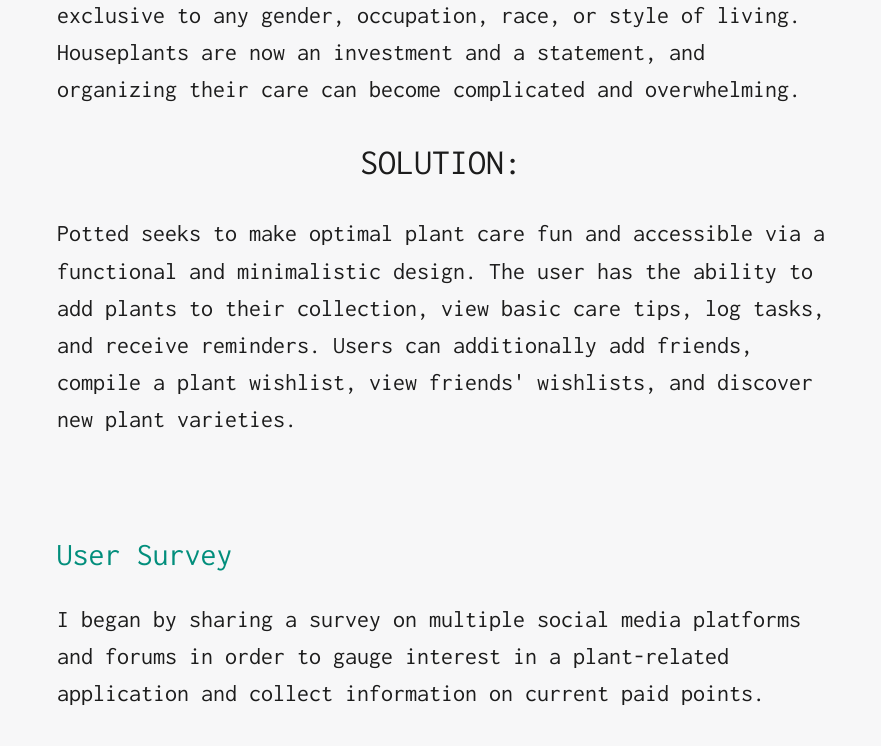
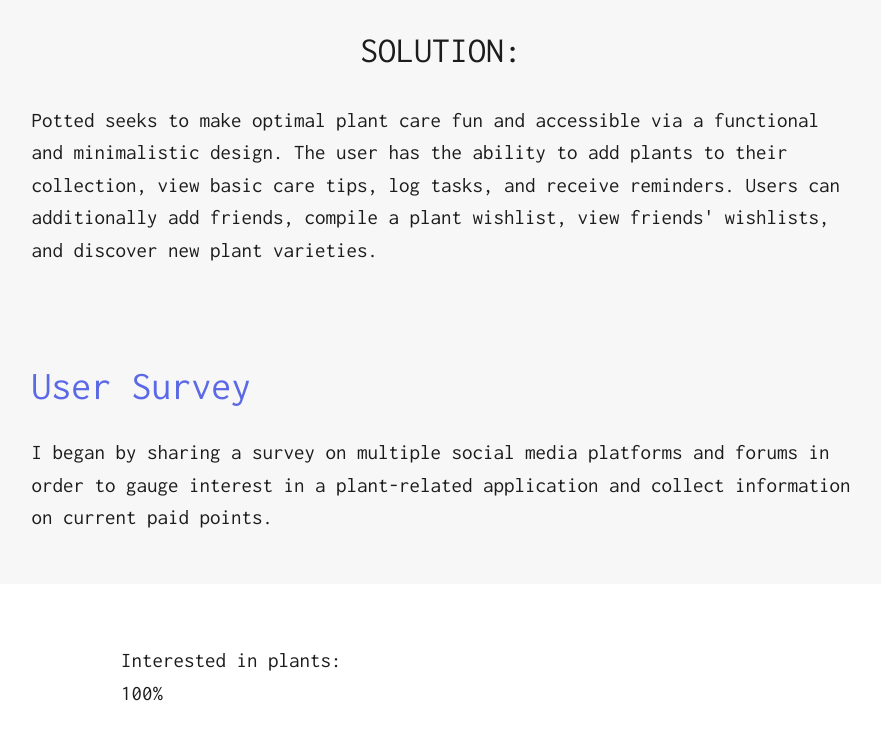
Before and after one commit to whinesap/whinesap.github.io, a plain HTML site: page potted.html in a window 1280 px wide. Shown: the part 1873-2619 px from the top of the page, without its empty margins (199-1080 px from the left). Drawn offline with nearby package versions, Linux system fonts and the light colour scheme; a web font is replaced by a local one.

Commit message:
mobile text size

```diff
--- a/styles/potted.css
+++ b/styles/potted.css
@@ -388,13 +388,14 @@
 
 }
 
+
 h3 {
   color: #028E7C;
   font-family: 'Inconsolata', monospace;
-  font-size: 24rem;
-  margin-left: 11.75rem;
+  font-size: 3.2rem;
   padding: 1rem;
   text-align: left;
+  margin-left: 7.25%;
 }
 
 h4 {
@@ -538,8 +539,10 @@
 }
 
 .figuretext p {
-  text-align: center;
+  justify-content: flex-start;
+  text-align: left;
   margin: 2rem auto;
+  width: 70%;
 }
 
 .figure p {
@@ -673,4 +676,32 @@
      width: 90%;
    }
 
+   .figuretext p {
+     justify-content: flex-start;
+     text-align: left;
+     margin: 2rem 32rem;
+   }
+
+   p {
+     color: #1c1c1c;
+     display: flex;
+     flex-wrap: wrap;
+     font-family: 'Inconsolata', monospace;
+     font-size: 2.1rem;
+     justify-content: center;
+     line-height: 155%;
+     margin: 2rem auto;
+     width: 80%;
+   }
+
+      h3 {
+        color: #5B69E6;
+        font-family: 'Inconsolata', monospace;
+        font-size: 4.0rem;
+        margin-left: 9%;
+        padding: 1rem;
+        text-align: left;
+      }
+
+
 }
--- a/styles/pupspot.css
+++ b/styles/pupspot.css
@@ -395,7 +395,7 @@
   font-size: 3.2rem;
   padding: 1rem;
   text-align: left;
-  margin-left: 8%;
+  margin-left: 7.25%;
 }
 
 h4 {
@@ -540,7 +540,8 @@
 .figuretext p {
   justify-content: flex-start;
   text-align: left;
-  margin: 2rem 32rem;
+  margin: 2rem auto;
+  width: 70%;
 }
 
 .figure p {
@@ -670,6 +671,24 @@
      width: 90%;
    }
 
+   .figuretext p {
+     justify-content: flex-start;
+     text-align: left;
+     margin: 2rem 32rem;
+   }
+
+   p {
+     color: #1c1c1c;
+     display: flex;
+     flex-wrap: wrap;
+     font-family: 'Inconsolata', monospace;
+     font-size: 2.1rem;
+     justify-content: center;
+     line-height: 155%;
+     margin: 2rem auto;
+     width: 80%;
+   }
+
    h1 {
        color: #1c1c1c;
        font-family: 'lexend zetta', sans-serif;
@@ -703,7 +722,7 @@
      color: #5B69E6;
      font-family: 'Inconsolata', monospace;
      font-size: 4.0rem;
-     margin-left: 11.5%;
+     margin-left: 9%;
      padding: 1rem;
      text-align: left;
    }
```
Also changed, not shown: pupspot.html (+1 -0 lines).
